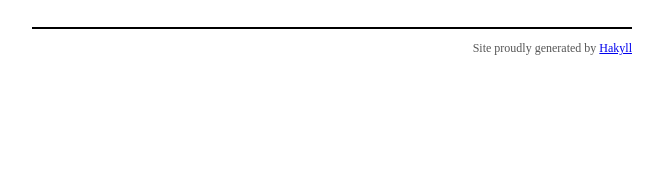
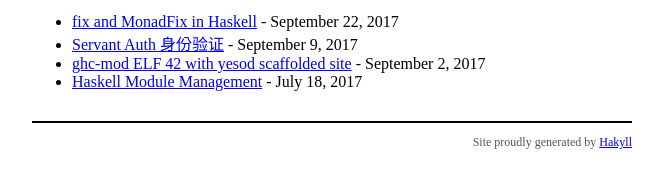
Before and after one commit to kokobd/isumif.github.io, a plain HTML site: page archive.html in a window 1280 px wide. Shown: the part 141-328 px from the top of the page, without its empty margins (308-971 px from the left). Drawn offline with Linux system fonts and the light colour scheme.

Commit message:
Publish.

```diff
--- a/archive.html
+++ b/archive.html
@@ -25,6 +25,22 @@
             Here you can find all my previous posts:
 <ul>
 
+        <li>
+            <a href="./posts/haskell/2017-09-22-Fix.html">fix and MonadFix in Haskell</a> - September 22, 2017
+        </li>
+
+        <li>
+            <a href="./posts/haskell/servant/2017-09-09-Servant-Auth.html">Servant Auth 身份验证</a> - September  9, 2017
+        </li>
+
+        <li>
+            <a href="./posts/haskell/2017-09-02-ghc-mod-ELF42-yesod.html">ghc-mod ELF 42 with yesod scaffolded site</a> - September  2, 2017
+        </li>
+
+        <li>
+            <a href="./posts/haskell/2017-07-18-module-management.html">Haskell Module Management</a> - July 18, 2017
+        </li>
+
 </ul>
 
 
```
Also changed, not shown: 1 other file.
